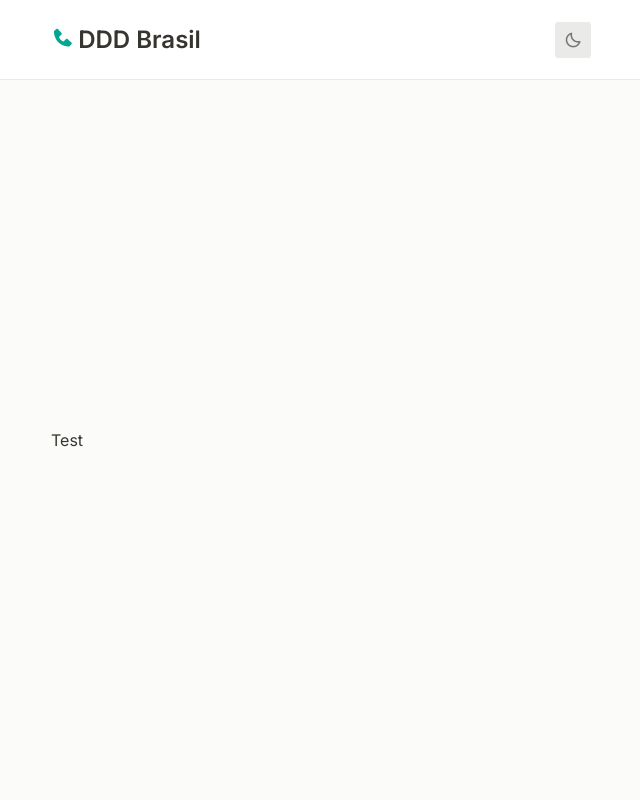
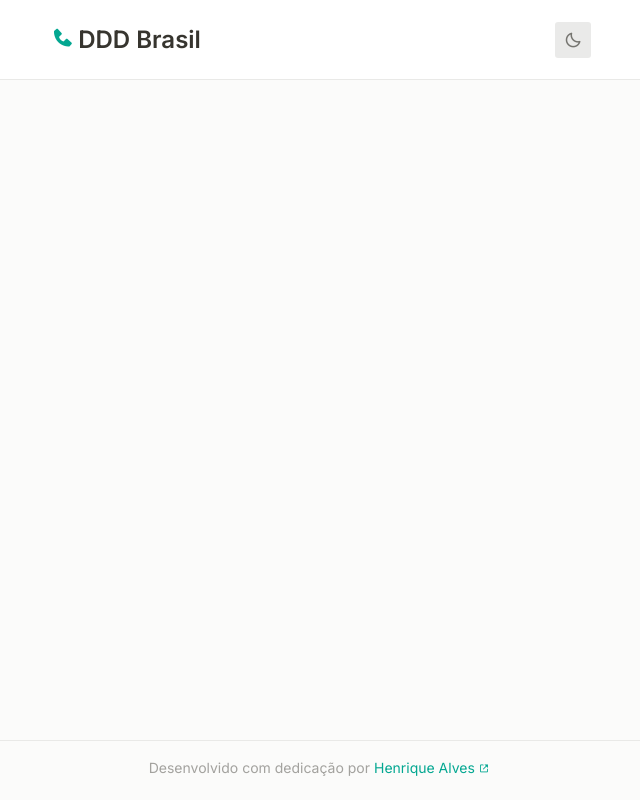
Before and after one commit to henrique013/ddd, a React (Vite) app: page / in a window 1280 px wide. Shown: the whole page, without its empty margins (319-959 px from the left). Built offline with nearby package versions, Linux system fonts and the light colour scheme.

Commit message:
add Footer component

```diff
--- a/src/components/App/App.tsx
+++ b/src/components/App/App.tsx
@@ -1,11 +1,13 @@
 import Header from '@/components/Header/Header'
 import Main from '@/components/Main/Main'
+import Footer from '@/components/Footer/Footer'
 
 function App() {
   return (
     <>
       <Header />
       <Main />
+      <Footer />
     </>
   )
 }
--- /dev/null
+++ b/src/components/Footer/Footer.module.css
@@ -0,0 +1,21 @@
+.footer {
+  height: 60px;
+  padding: 1rem;
+  border-top: 1px solid var(--color-border);
+  transition: border-color 0.3s ease;
+}
+
+.footer p {
+  text-align: center;
+  color: var(--color-text-tertiary);
+}
+
+.footer a {
+  color: var(--color-accent);
+  text-decoration: none;
+  padding: 0 0.25rem;
+}
+
+.footer i {
+  font-size: 0.75em;
+}
--- /dev/null
+++ b/src/components/Footer/Footer.tsx
@@ -0,0 +1,18 @@
+import styles from '@/components/Footer/Footer.module.css'
+
+function Footer() {
+  return (
+    <footer className={styles.footer}>
+      <div className="pageContainer">
+        <p>
+          Desenvolvido com dedicação por
+          <a href="https://github.com/henrique013" target="_blank">
+            Henrique Alves <i className="bx bx-link-external"></i>
+          </a>
+        </p>
+      </div>
+    </footer>
+  )
+}
+
+export default Footer
--- a/src/components/Main/Main.tsx
+++ b/src/components/Main/Main.tsx
@@ -3,7 +3,7 @@ import styles from '@/components/Main/Main.module.css'
 function Main() {
   return (
     <main className={styles.main}>
-      <div className="pageContainer">Test</div>
+      <div className="pageContainer"></div>
     </main>
   )
 }
--- a/src/index.css
+++ b/src/index.css
@@ -70,6 +70,10 @@ h2 {
   font-weight: 600;
 }
 
+p {
+  font-size: 0.875rem;
+}
+
 .pageContainer {
   width: 100%;
   max-width: var(--width-max);
```
